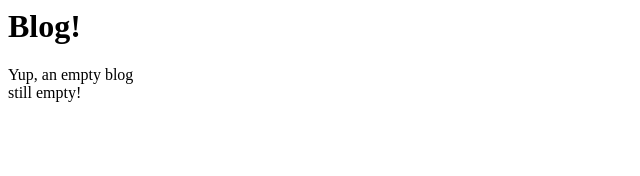
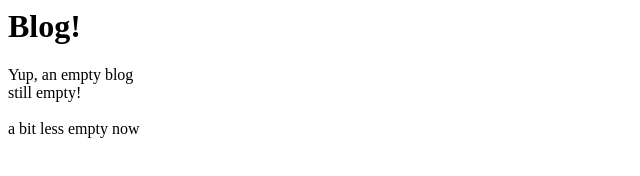
Before and after one commit to gpjonesii/myblog, a plain HTML site: page index.html in a window 1280 px wide. Shown: the whole page, without its empty margins (0-640 px from the left). Drawn offline with Linux system fonts and the light colour scheme.

Commit message:
less empty

```diff
--- a/index.html
+++ b/index.html
@@ -5,4 +5,7 @@
 <br>
 still empty!
 </br>
+<br>
+a bit less empty now
+</br>
 </html>
```
